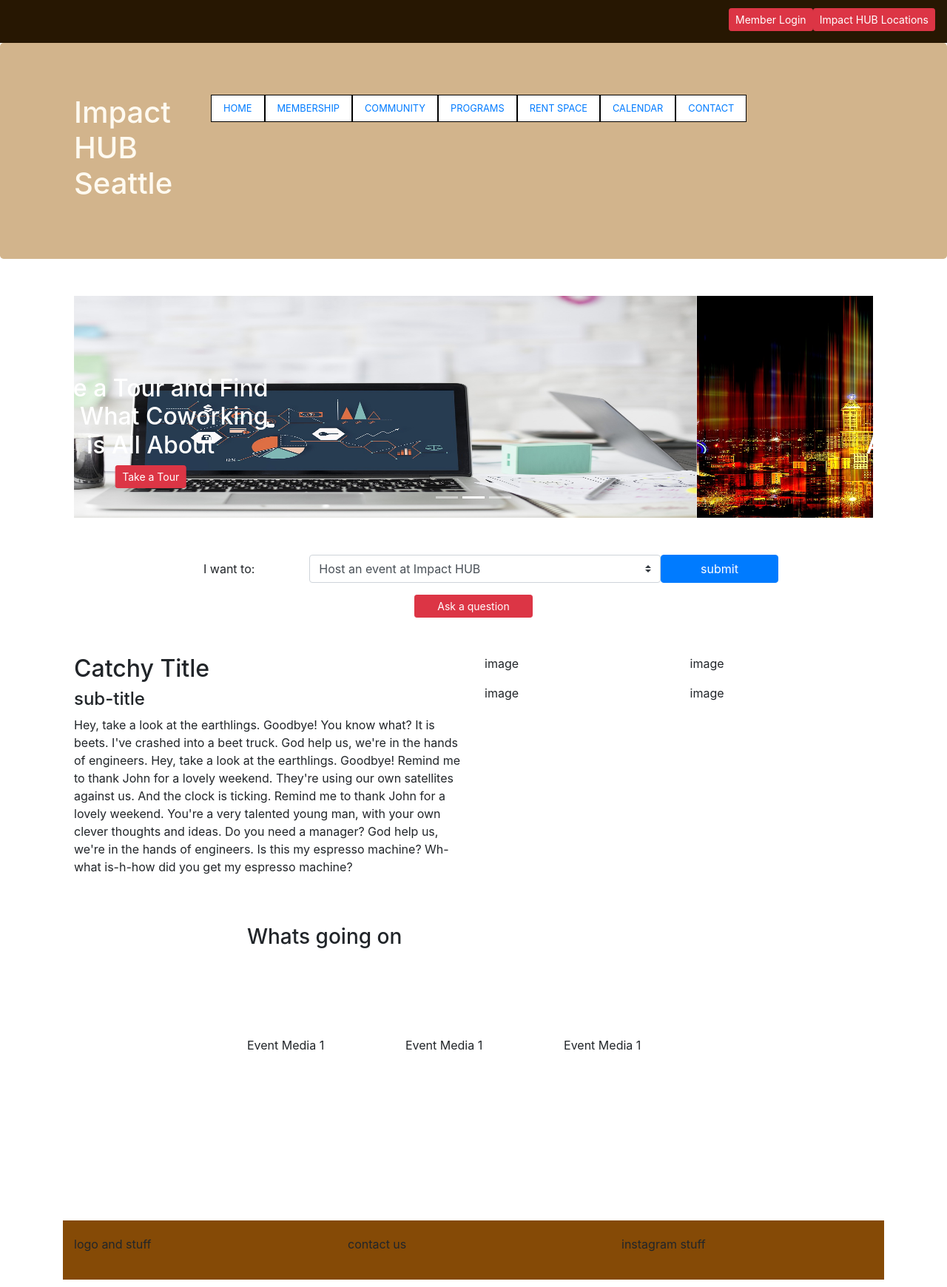
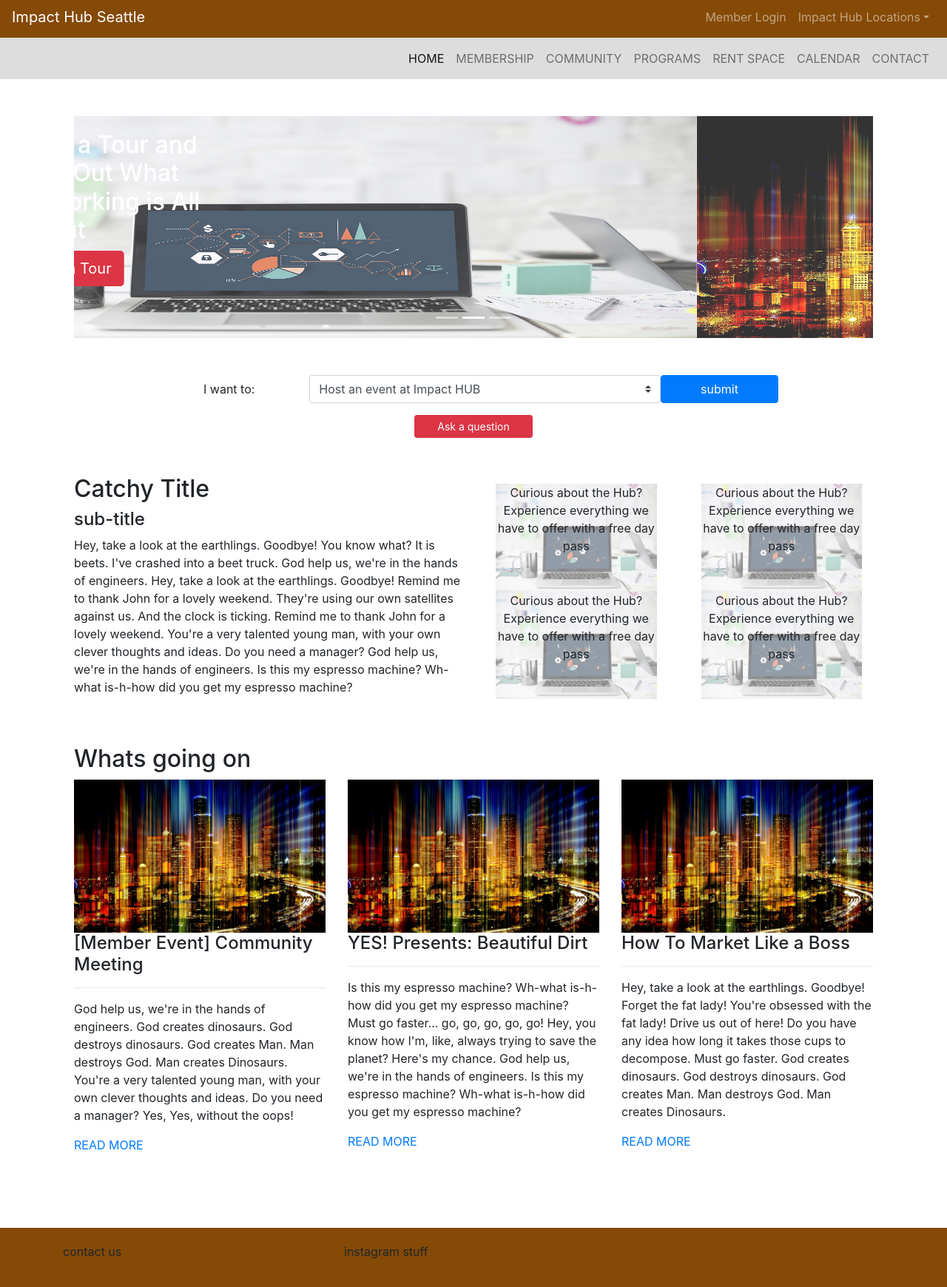
Before and after one commit to LucasSalmons/coworking-hub, a website: page index.html in a window 1280 px wide. Shown: the part 55-1795 px from the top of the page at 74% size. Drawn offline with nearby package versions, Linux system fonts and the light colour scheme.

Commit message:
homepage modeled. minus footer and some tile functionality

```diff
--- a/css/styles.css
+++ b/css/styles.css
@@ -16,7 +16,7 @@
 }
 
 .jumbotron {
-    padding: 70px 30px 70px 30px;
+    padding: 10px 0px 10px 0px;
     margin: 0px auto;
     background: tan;
     color: floralwhite;
@@ -34,7 +34,11 @@ body {
 }
 
 .navbar-dark {
-    background-color: rgb(39, 23, 2);
+    background-color:rgb(133, 74, 6);
+}
+
+.navbar-light {
+    background-color: #ddd;
 }
 
 .tab-content {
@@ -45,9 +49,7 @@ body {
 }
 
 .nav-link {
-    background-color: white;
-    border: 1px solid black;
-    font-size: 80%;
+    color: black;
 }
 
 
@@ -55,9 +57,39 @@ body {
     width: 100%;
     height: 300px;
     overflow: hidden;
+    opacity: .8;
 }
 
-  #carousel-button {
+#carousel-button {
     right: 0px;
     position: absolute;
     bottom: 0px; }
+
+.custTile {
+    top:0;
+    left: 0;
+    position: relative;
+    min-width: 172.5px;
+    opacity: .5;
+}
+
+.tileContent {
+    top: 0;
+    position: absolute;
+    text-align: center;
+    margin-right: 30px;
+}
+
+#carSlide0 {
+    top: 0;
+    position: absolute;
+    text-align: left;
+    margin-right: 450px;
+}
+
+#carSlide1 {
+    top: 0;
+    position: absolute;
+    text-align: left;
+    margin-left: 575px;
+}
--- a/index.html
+++ b/index.html
@@ -19,24 +19,37 @@
 </head>
 
 <body>
-    <nav class="navbar navbar-dark">
-        <span class="navbar-text mr-auto"></span>
-        <span class="navbar-text">
-            <a role="button" class="btn btn-danger btn-sm btn-block" data-toggle="modal"
-                data-target="#loginmodal">Member Login</a>
-        </span>
-        <span class="navbar-text">
-            <a role="button" class="btn btn-danger btn-sm btn-block">Impact HUB Locations</a>
-        </span>
+    <nav class="navbar navbar-expand-sm navbar-dark">
+        <a class="navbar-brand" href="#">Impact Hub Seattle</a>
+        <button class="navbar-toggler ml-auto" type="button" data-toggle="collapse" data-target="#loginLocalNav">
+            <span class="fa fa-sign-in"></span>
+        </button>
+        <div class="collapse navbar-collapse ml-auto" id="loginLocalNav">
+            <ul class="navbar-nav ml-auto">
+                <li class="nav-item">
+                    <a class="nav-link" data-toggle="modal" data-target="#loginmodal">Member Login</a>
+                </li>
+                <li class="nav-item">
+                    <a class="nav-link dropdown-toggle" href="#" id="navbarlocations" data-toggle="dropdown">Impact Hub
+                        Locations</a>
+                    <div class="dropdown-menu">
+                        <a class="dropdown-item" href="#">Impact Hub Global</a>
+                        <a class="dropdown-item" href="#">Africa & Middle East</a>
+                        <a class="dropdown-item" href="#">Asia Pacific</a>
+                        <a class="dropdown-item" href="#">Europe</a>
+                        <a class="dropdown-item" href="#">Latin America & Caribbean</a>
+                        <a class="dropdown-item" href="#">North America</a>
+                    </div>
+                </li>
+            </ul>
+        </div>
     </nav>
-    <header class="jumbotron">
-        <div class="container">
-            <div class="row row-header">
-                <div class="col-12 col-sm-2">
-                    <h1>Impact HUB Seattle</h1>
-                </div>
-                <div class="col-12 col-sm-10">
-                    <ul class="nav">
+    <nav class="navbar navbar-light navbar-expand-sm">
+        <button class="navbar-toggler ml-auto" type="button" data-toggle="collapse" data-target="#headernav">
+            <span class="navbar-toggler-icon"></span>
+        </button>
+        <div class="collapse navbar-collapse ml-auto" id="headerNav">
+            <ul class="navbar-nav ml-auto">
                 <li class="nav-item">
                     <a class="nav-link active" href="#">HOME</a>
                 </li>
@@ -60,9 +73,7 @@
                 </li>
             </ul>
         </div>
-            </div>
-        </div>
-    </header>
+    </nav>
 
     <div class="container">
         <div class="row row-content">
@@ -71,23 +82,23 @@
                     <div class="carousel-inner" role="listbox">
                         <div class="carousel-item active">
                             <img class="d-block img-fluid" src="img/laptop.jpg" alt="laptop">
-                            <div class="carousel-caption col-12 col-sm-4">
+                            <div class="carousel-caption d-none d-md-block" id="carSlide0">
                                 <h2>Take a Tour and Find Out What Coworking is All About</h2>
-                                <span role="button" class="btn btn-danger btn-sm">Take a Tour</span>
+                                <span role="button" class="btn btn-danger btn-lg">Take a Tour</span>
                             </div>
                         </div>
                         <div class="carousel-item">
                             <img class="d-block img-fluid" src="img/skyline.jpg" alt="skyline">
-                            <div class="carousel-caption col-12 col-sm-4">
+                            <div class="carousel-caption d-none d-md-block" id="carSlide1">
                                 <h2>Office Suites Available Now!</h2>
-                                <span role="button" class="btn btn-danger btn-sm">Inquire Today</span>
+                                <span role="button" class="btn btn-danger btn-lg">Inquire Today</span>
                             </div>
                         </div>
                         <div class="carousel-item">
                             <img class="d-block img-fluid" src="img/office.jpg" alt="office">
-                            <div class="carousel-caption col-12 col-sm-4">
+                            <div class="carousel-caption d-none d-md-block" id="carSlide2">
                                 <h2>Book Your Next Event at Impact HUB</h2>
-                                <span role="button" class="btn btn-danger btn-sm">Book Now</span>
+                                <span role="button" class="btn btn-danger btn-lg">Book Now</span>
                             </div>
                         </div>
                     </div>
@@ -129,44 +140,105 @@
                 <h2>Catchy Title</h2>
                 <h4>sub-title</h4>
                 <p>Hey, take a look at the earthlings. Goodbye! You know what? It is beets. I've crashed into a beet
-                    truck. God help us, we're in the hands of engineers. Hey, take a look at the earthlings. Goodbye!
-                    Remind me to thank John for a lovely weekend. They're using our own satellites against us. And the
+                    truck. God help us, we're in the hands of engineers. Hey, take a look at the earthlings.
+                    Goodbye!
+                    Remind me to thank John for a lovely weekend. They're using our own satellites against us. And
+                    the
                     clock is ticking.
 
-                    Remind me to thank John for a lovely weekend. You're a very talented young man, with your own clever
-                    thoughts and ideas. Do you need a manager? God help us, we're in the hands of engineers. Is this my
+                    Remind me to thank John for a lovely weekend. You're a very talented young man, with your own
+                    clever
+                    thoughts and ideas. Do you need a manager? God help us, we're in the hands of engineers. Is this
+                    my
                     espresso machine? Wh-what is-h-how did you get my espresso machine?</p>
             </div>
+            <div class="col-12 col-sm-6 justify-content-center align-self-center">
+                <div class="row">
                     <div class="col-12 col-sm-6">
-                <div class="row">
-                    <div class="col-6">
-                        <p>image</p>
+                        <div class="container">
+                            <img img class="d-block img-fluid custTile" src="img/laptop.jpg" alt="laptop">
+                            <span class="tileContent" href="#">Curious about the Hub? Experience everything we have
+                                to
+                                offer
+                                with a free day pass
+                            </span>
                         </div>
-                    <div class="col-6">
-                        <p>image</p>
+                    </div>
+                    <div class="col-12 col-sm-6">
+                        <div class="container">
+                            <img img class="d-block img-fluid custTile" src="img/laptop.jpg" alt="laptop">
+                            <span class="tileContent" href="#">Curious about the Hub? Experience everything we have
+                                to
+                                offer
+                                with a free day pass
+                            </span>
+                        </div>
                     </div>
                 </div>
                 <div class="row">
-                    <div class="col-6">
-                        <p>image</p>
+                    <div class="col-12 col-sm-6">
+                        <div class="container">
+                            <img img class="d-block img-fluid custTile" src="img/laptop.jpg" alt="laptop">
+                            <span class="tileContent" href="#">Curious about the Hub? Experience everything we have
+                                to
+                                offer
+                                with a free day pass</span>
                         </div>
-                    <div class="col-6">
-                        <p>image</p>
+                    </div>
+                    <div class="col-12 col-sm-6">
+                        <div class="container">
+                            <img img class="d-block img-fluid custTile" src="img/laptop.jpg" alt="laptop">
+                            <span class="tileContent" href="#">Curious about the Hub? Experience everything we have
+                                to
+                                offer
+                                with a free day pass</span>
+                        </div>
                     </div>
                 </div>
             </div>
             <div class="row row-content">
                 <div class="col-12">
-                    <h3>Whats going on</h3>
+                    <h2>Whats going on</h2>
                 </div>
                 <div class="col-12 col-sm-4">
-                    <p>Event Media 1</p>
+                    <img img class="d-block img-fluid" src="img/skyline.jpg" alt="skyline">
+                    <h4 class="events">[Member Event] Community Meeting</h2>
+                        <hr>
+                        <p>God help us, we're in the hands of engineers. God creates dinosaurs. God destroys
+                            dinosaurs.
+                            God creates Man. Man destroys God. Man creates Dinosaurs. You're a very talented young
+                            man,
+                            with your own clever thoughts and ideas. Do you need a manager? Yes, Yes, without the
+                            oops!
+                        </p>
+                        <a class="readmore" href="#">READ MORE</a>
                 </div>
                 <div class="col-12 col-sm-4">
-                    <p>Event Media 1</p>
+                    <img img class="d-block img-fluid" src="img/skyline.jpg" alt="skyline">
+                    <h4 class="events">YES! Presents: Beautiful Dirt</h2>
+                        <hr>
+                        <p>Is this my espresso machine? Wh-what is-h-how did you get my espresso machine? Must go
+                            faster... go, go, go, go, go! Hey, you know how I'm, like, always trying to save the
+                            planet?
+                            Here's my chance. God help us, we're in the hands of engineers. Is this my espresso
+                            machine?
+                            Wh-what is-h-how did you get my espresso machine?
+                        </p>
+                        <a class="readmore" href="#">READ MORE</a>
                 </div>
                 <div class="col-12 col-sm-4">
-                    <p>Event Media 1</p>
+                    <img img class="d-block img-fluid" src="img/skyline.jpg" alt="skyline">
+                    <h4 class="events">How To Market Like a Boss</h2>
+                        <hr>
+                        <p>Hey, take a look at the earthlings. Goodbye! Forget the fat lady! You're obsessed with
+                            the
+                            fat lady! Drive us out of here! Do you have any idea how long it takes those cups to
+                            decompose. Must go faster. God creates dinosaurs. God destroys dinosaurs. God creates
+                            Man.
+                            Man destroys God. Man creates Dinosaurs.
+                        </p>
+                        <a class="readmore" href="#">READ MORE</a>
+                </div>
             </div>
         </div>
     </div>
@@ -174,9 +246,7 @@
     <footer class="footer">
         <div class="container">
             <div class="row">
-                    <div class="col-8 col-sm-4">
-                        <p>logo and stuff</p>
-                    </div>
+
                 <div class="col-4 col-sm-4">
                     <p>contact us</p>
                 </div>
```
Lines whose indentation alone changed are shown as unchanged.
